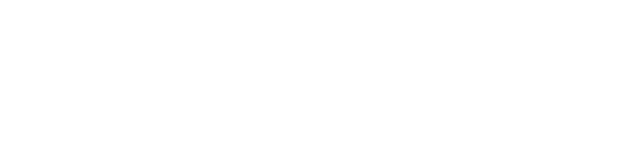
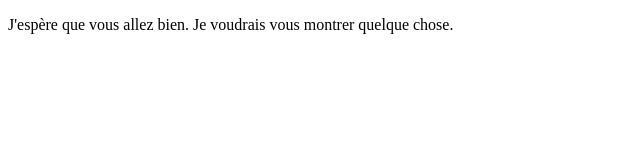
Before and after one commit to LindaRess/my-website-oops, a plain HTML site: page index.html in a window 1280 px wide. Shown: the whole page, without its empty margins (0-640 px from the left). Drawn offline with Linux system fonts and the light colour scheme.

Commit message:
paragraphe added to the index.html file

```diff
--- a/index.html
+++ b/index.html
@@ -6,6 +6,6 @@
     <title>Hello world</title>
 </head>
 <body>
-
+    <p>J'espère que vous allez bien. Je voudrais vous montrer quelque chose.</p>
 </body>
 </html>
```
